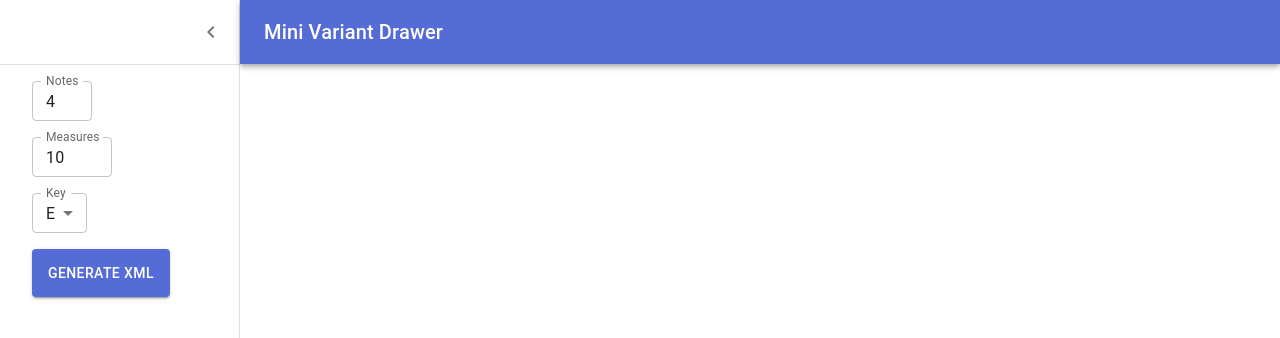
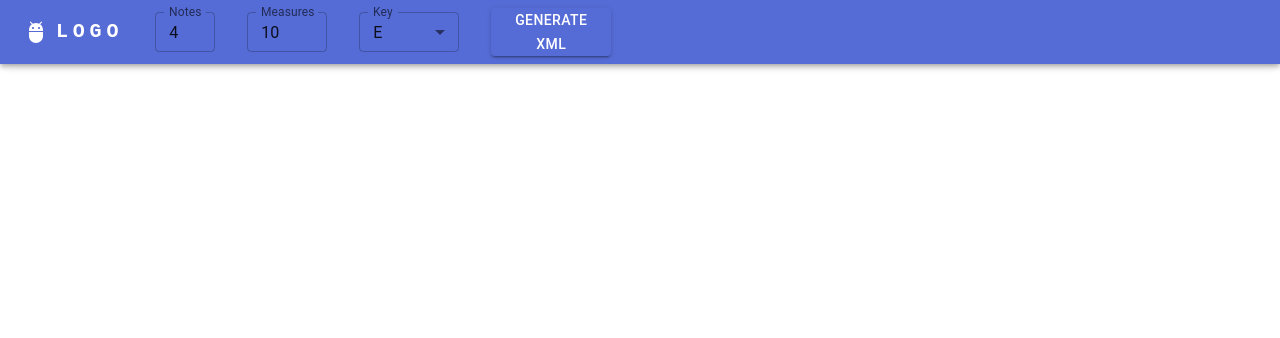
Before and after one commit to pnaimoli/chordmania, a React (Create React App) app in the folder client/: page / in a window 1280 px wide. Shown: the top 338 px of the page. Built offline with nearby package versions, Linux system fonts and the light colour scheme.

Commit message:
Switch from weird Drawer to AppBar.

```diff
--- a/client/src/App.js
+++ b/client/src/App.js
@@ -1,13 +1,9 @@
 import React, { useState } from 'react';
-import MuiDrawer from '@mui/material/Drawer';
-import MuiAppBar from '@mui/material/AppBar';
-import { styled, createTheme, ThemeProvider } from '@mui/material/styles';
-import { Box, CssBaseline, Toolbar, Typography, IconButton, List, ListItem, Divider, TextField, MenuItem, Button } from '@mui/material';
-import MenuIcon from '@mui/icons-material/Menu';
+import { createTheme, ThemeProvider } from '@mui/material/styles';
+import { AppBar, Box, CssBaseline, Toolbar, Typography, IconButton, List, ListItem, Divider, TextField, MenuItem, Button } from '@mui/material';
+import AdbIcon from '@mui/icons-material/Adb';
 import ChevronLeftIcon from '@mui/icons-material/ChevronLeft';
 import ChevronRightIcon from '@mui/icons-material/ChevronRight';
-
-const drawerWidth = 240;
 
 const theme = createTheme({
   palette: {
@@ -26,84 +22,11 @@ const theme = createTheme({
   },
 });
 
-const openedMixin = (theme) => ({
-  width: drawerWidth,
-  transition: theme.transitions.create('width', {
-    easing: theme.transitions.easing.sharp,
-    duration: theme.transitions.duration.enteringScreen,
-  }),
-  overflowX: 'hidden',
-});
-
-const closedMixin = (theme) => ({
-  transition: theme.transitions.create('width', {
-    easing: theme.transitions.easing.sharp,
-    duration: theme.transitions.duration.leavingScreen,
-  }),
-  overflowX: 'hidden',
-  width: `calc(${theme.spacing(7)} + 1px)`,
-  [theme.breakpoints.up('sm')]: {
-    width: `calc(${theme.spacing(8)} + 1px)`,
-  },
-});
-
-const DrawerHeader = styled('div')(({ theme }) => ({
-  display: 'flex',
-  alignItems: 'center',
-  justifyContent: 'flex-end',
-  padding: theme.spacing(0, 1),
-  ...theme.mixins.toolbar,
-}));
-
-const AppBar = styled(MuiAppBar, {
-  shouldForwardProp: (prop) => prop !== 'open',
-})(({ theme, open }) => ({
-  zIndex: theme.zIndex.drawer + 1,
-  transition: theme.transitions.create(['width', 'margin'], {
-    easing: theme.transitions.easing.sharp,
-    duration: theme.transitions.duration.leavingScreen,
-  }),
-  ...(open && {
-    marginLeft: drawerWidth,
-    width: `calc(100% - ${drawerWidth}px)`,
-    transition: theme.transitions.create(['width', 'margin'], {
-      easing: theme.transitions.easing.sharp,
-      duration: theme.transitions.duration.enteringScreen,
-    }),
-  }),
-}));
-
-const Drawer = styled(MuiDrawer, { shouldForwardProp: (prop) => prop !== 'open' })(
-  ({ theme, open }) => ({
-    width: drawerWidth,
-    flexShrink: 0,
-    whiteSpace: 'nowrap',
-    boxSizing: 'border-box',
-    ...(open && {
-      ...openedMixin(theme),
-      '& .MuiDrawer-paper': openedMixin(theme),
-    }),
-    ...(!open && {
-      ...closedMixin(theme),
-      '& .MuiDrawer-paper': closedMixin(theme),
-    }),
-  }),
-);
-
-export default function MiniDrawer() {
-  const [open, setOpen] = useState(true);
+export default function App() {
   const [notes, setNotes] = useState(4);
   const [measures, setMeasures] = useState(10);
   const [key, setKey] = useState('E');
   const [xmlData, setXmlData] = useState('');
-
-  const handleDrawerOpen = () => {
-    setOpen(true);
-  };
-
-  const handleDrawerClose = () => {
-    setOpen(false);
-  };
 
   const handleNotesChange = (e) => {
     const value = Math.max(1, Math.min(5, Number(e.target.value)));
@@ -146,69 +69,52 @@ export default function MiniDrawer() {
     <ThemeProvider theme={theme}>
       <Box sx={{ display: 'flex' }}>
         <CssBaseline />
-        <AppBar position="fixed" open={open}>
+        <AppBar position="fixed">
           <Toolbar>
-            <IconButton
-              color="inherit"
-              aria-label="open drawer"
-              onClick={handleDrawerOpen}
-              edge="start"
+            <AdbIcon sx={{ display: { xs: 'none', md: 'flex' }, mr: 1 }} />
+            <Typography
+              variant="h6"
+              noWrap
+              component="a"
+              href="#app-bar-with-responsive-menu"
               sx={{
-                marginRight: 5,
-                ...(open && { display: 'none' }),
+                mr: 2,
+                display: { xs: 'none', md: 'flex' },
+                fontFamily: 'monospace',
+                fontWeight: 700,
+                letterSpacing: '.3rem',
+                color: 'inherit',
+                textDecoration: 'none',
               }}
             >
-              <MenuIcon />
-            </IconButton>
-            <Typography variant="h6" noWrap component="div">
-              Mini Variant Drawer
+              LOGO
             </Typography>
-          </Toolbar>
-        </AppBar>
-        <Drawer variant="permanent" open={open}>
-          <DrawerHeader>
-            <IconButton onClick={handleDrawerClose}>
-              {theme.direction === 'rtl' ? <ChevronRightIcon /> : <ChevronLeftIcon />}
-            </IconButton>
-          </DrawerHeader>
-          <Divider />
-          <List>
-            <ListItem sx={{ justifyContent: open ? 'initial' : 'center', py: 0, minHeight: 48 }}>
             <TextField
               label="Notes"
               type="number"
               value={notes}
               onChange={handleNotesChange}
-                sx={{ mx: open ? 2 : 'auto', my: 1, width: 60 }}
+              sx={{ mx: 2, my: 1, width: 60 }}
               inputProps={{ inputMode: 'numeric', pattern: '[0-9]*', min: 1, max: 5 }}
               size="small"
-                hiddenLabel={!open}
             />
-            </ListItem>
-            <ListItem sx={{ justifyContent: open ? 'initial' : 'center', py: 0, minHeight: 48 }}>
             <TextField
               label="Measures"
               type="number"
-                fullWidth
-                hiddenLabel={!open}
+              sx={{ mx: 2, my: 1, width: 80 }}
+              inputProps={{ min: 1, max: 999 }}
               size="small"
               value={measures}
               onChange={handleMeasuresChange}
-                sx={{ mx: open ? 2 : 'auto', my: 1, width: 80 }}
-                inputProps={{ min: 1, max: 999 }}
             />
-            </ListItem>
-            <ListItem sx={{ justifyContent: open ? 'initial' : 'center', py: 0, minHeight: 48 }}>
             <TextField
               select
               label="Key"
               value={key}
               onChange={(e) => setKey(e.target.value)}
-                sx={{ mx: open ? 2 : 'auto', my: 1, width: open ? 'auto' : 48 }}
+              sx={{ mx: 2, my: 1, width: 100 }}
               size="small"
-                SelectProps={{
-                  native: false,
-                }}
+              SelectProps={{ native: false }}
             >
               {/* Common musical key signatures */}
               <MenuItem value="A">A</MenuItem>
@@ -242,21 +148,17 @@ export default function MiniDrawer() {
               <MenuItem value="g">Gm</MenuItem>
               <MenuItem value="g-">Gbm</MenuItem>
             </TextField>
-            </ListItem>
-            <ListItem sx={{ justifyContent: open ? 'initial' : 'center', py: 0, minHeight: 48 }}>
             <Button
               variant="contained"
               color="primary"
               onClick={handleSubmit}
-                sx={{ mx: open ? 2 : 'auto', my: 1, width: open ? 'auto' : 48, height: 48 }}
+              sx={{ mx: 2, my: 1, width: 120, height: 48 }}
             >
-                {open ? "Generate XML" : "🎶"}
+              Generate XML
             </Button>
-            </ListItem>
-          </List>
-        </Drawer>
+          </Toolbar>
+        </AppBar>
         <Box component="main" sx={{ flexGrow: 1, p: 3 }}>
-          <DrawerHeader />
           <Typography paragraph>{xmlData}</Typography>
         </Box>
       </Box>
```
Lines whose indentation alone changed are shown as unchanged.
